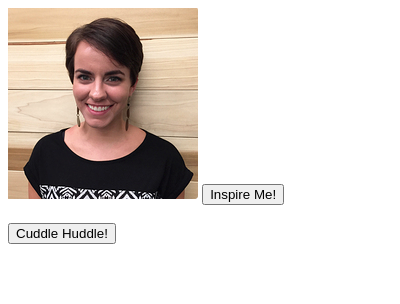
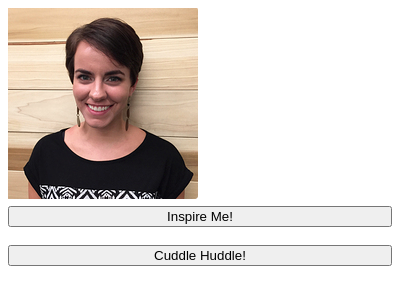
Before and after one commit to jrutishauser/TIY-Mashup, a browser extension: page popup.html in a window 400 px wide. Drawn offline with Linux system fonts and the light colour scheme.

Commit message:
made the buttons width 100%

```diff
--- a/popup.html
+++ b/popup.html
@@ -19,7 +19,14 @@
         overflow: hidden;
         max-width: 400px;
       }
-    </style>
+	  .button {
+	  width: 100%;
+	  }
+
+
+
+
+	</style>
     <script src="jquery-2.1.3.js"</script>
     <script src="js/popup.js"></script>
   </head>
```
Also changed, not shown: 2 other files.
